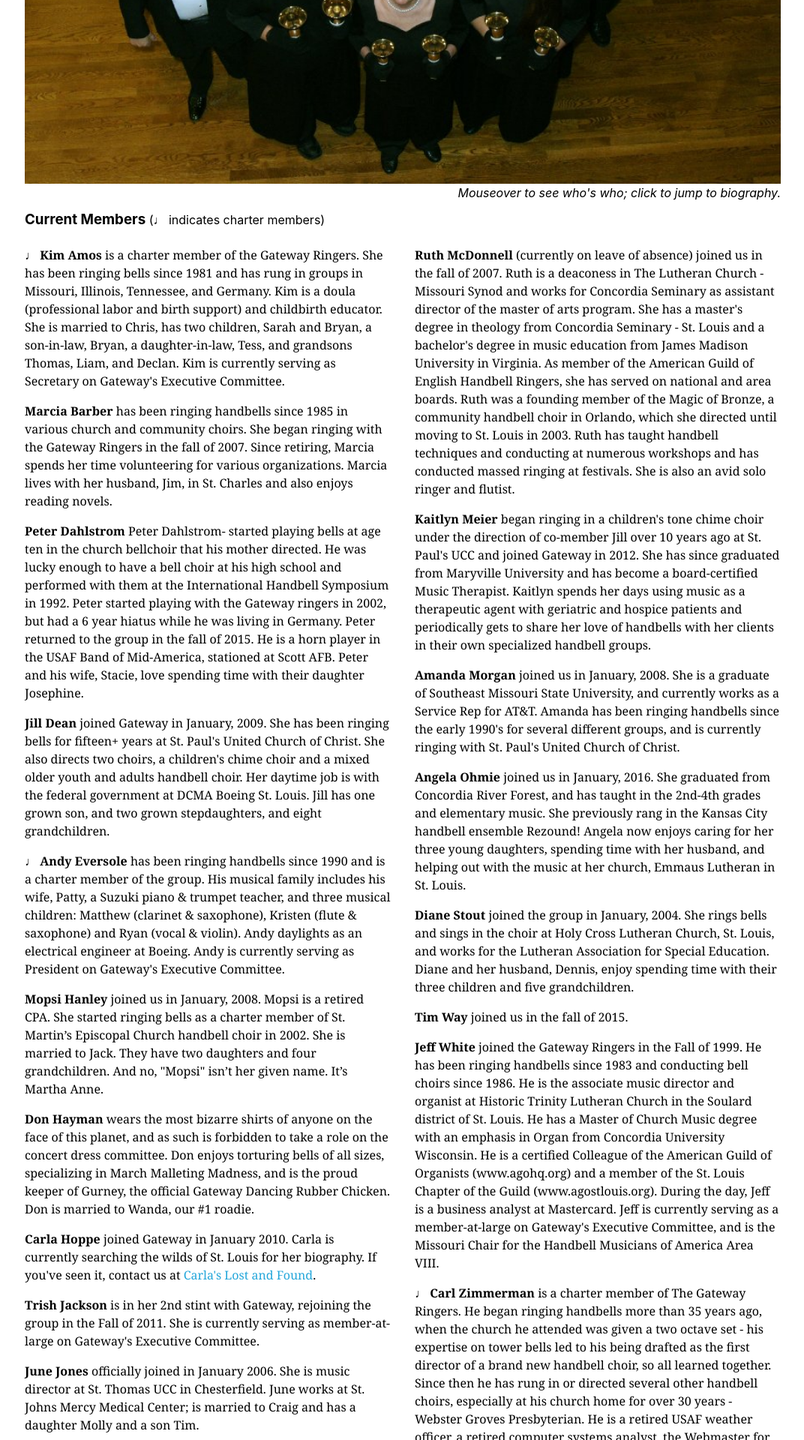
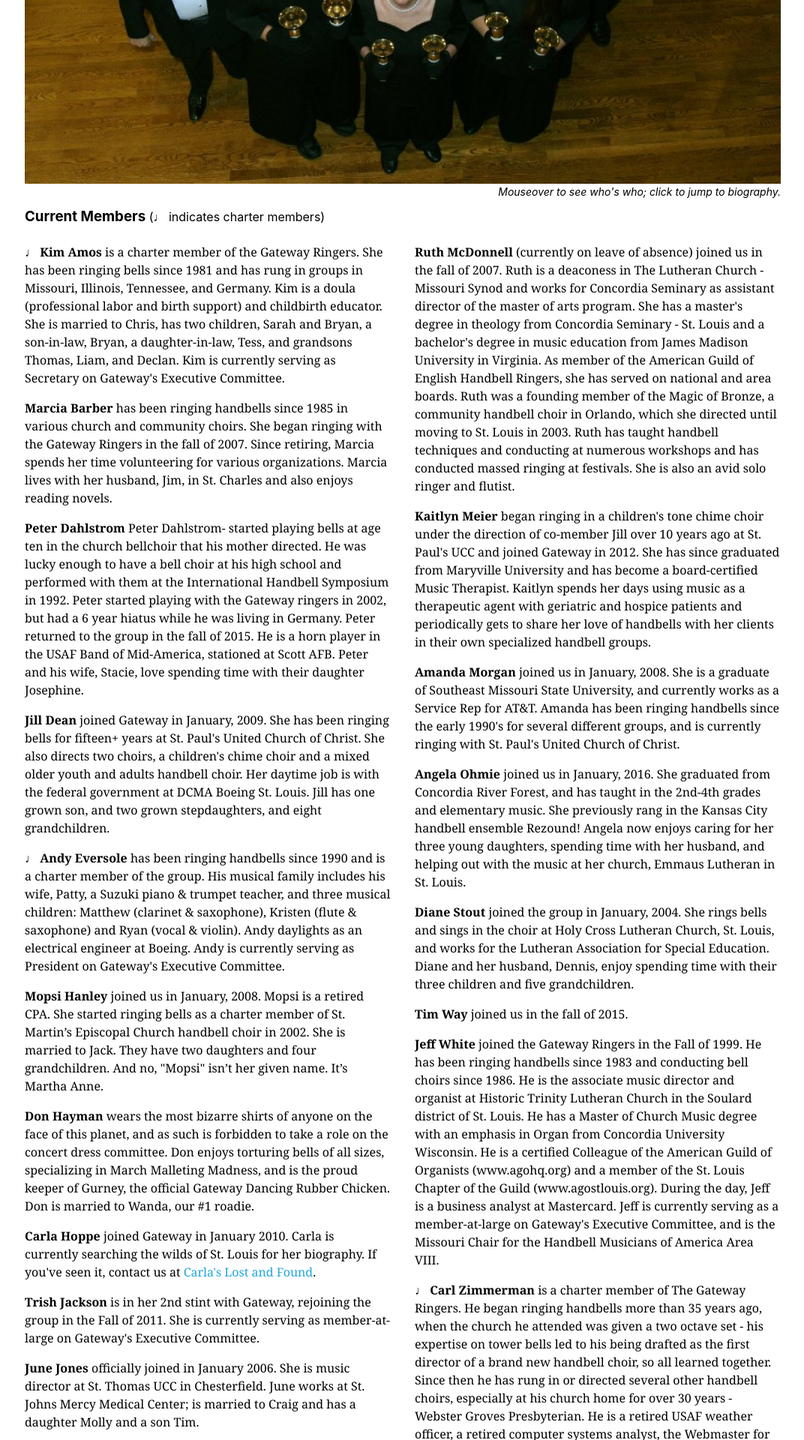
Before and after one commit to GatewayRingers/GatewayRingers.github.io, a Jekyll site: the page built from musicians.html, in a window 1280 px wide. Shown: the part 1212-3132 px from the top of the page at 75% size, without its empty margins (103-1175 px from the left). Built offline with Jekyll 4.4.1, drawn with Linux system fonts in a browser that asks for light colours.

Commit message:
Update musicians.html

```diff
--- a/musicians.html
+++ b/musicians.html
@@ -35,7 +35,7 @@ Cincinnati  Conservatory.</p>
 <area shape="rect" coords="480,432,421,362" href="#Mopsi" title="Mopsi Hanley">
 <area shape="rect" coords="207,348,136,267" href="#Director" title="Chuck Peery, Director">
 </map>
-<p class="tr i mt0">Mouseover to see who's who; click to jump to biography.</p>
+<p class="f7 f6-ns tr i mt0">Mouseover to see who's who; click to jump to biography.</p>
 
 <h3 class="di">Current Members</h3> <span>(♩ indicates charter members)</span>
 
```
